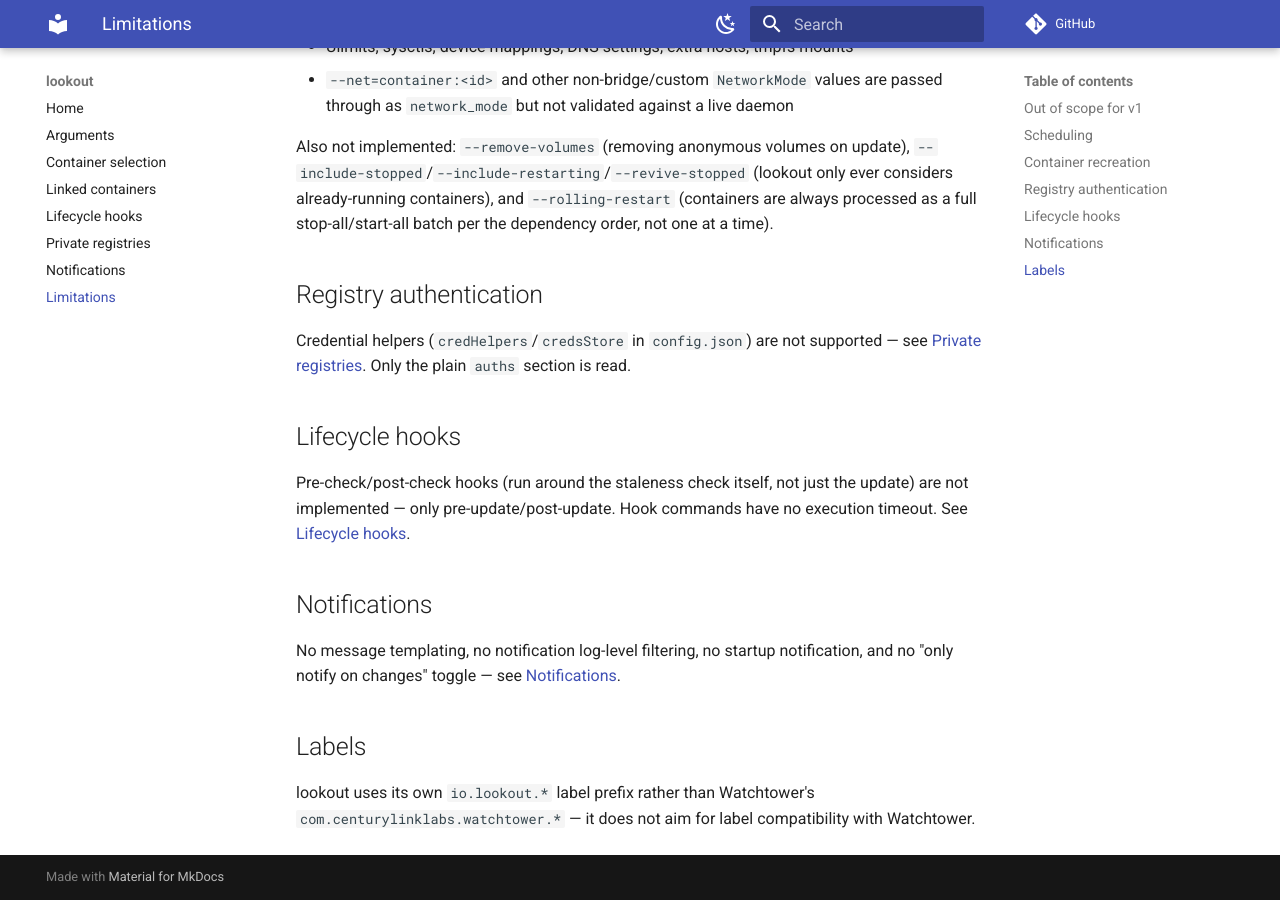
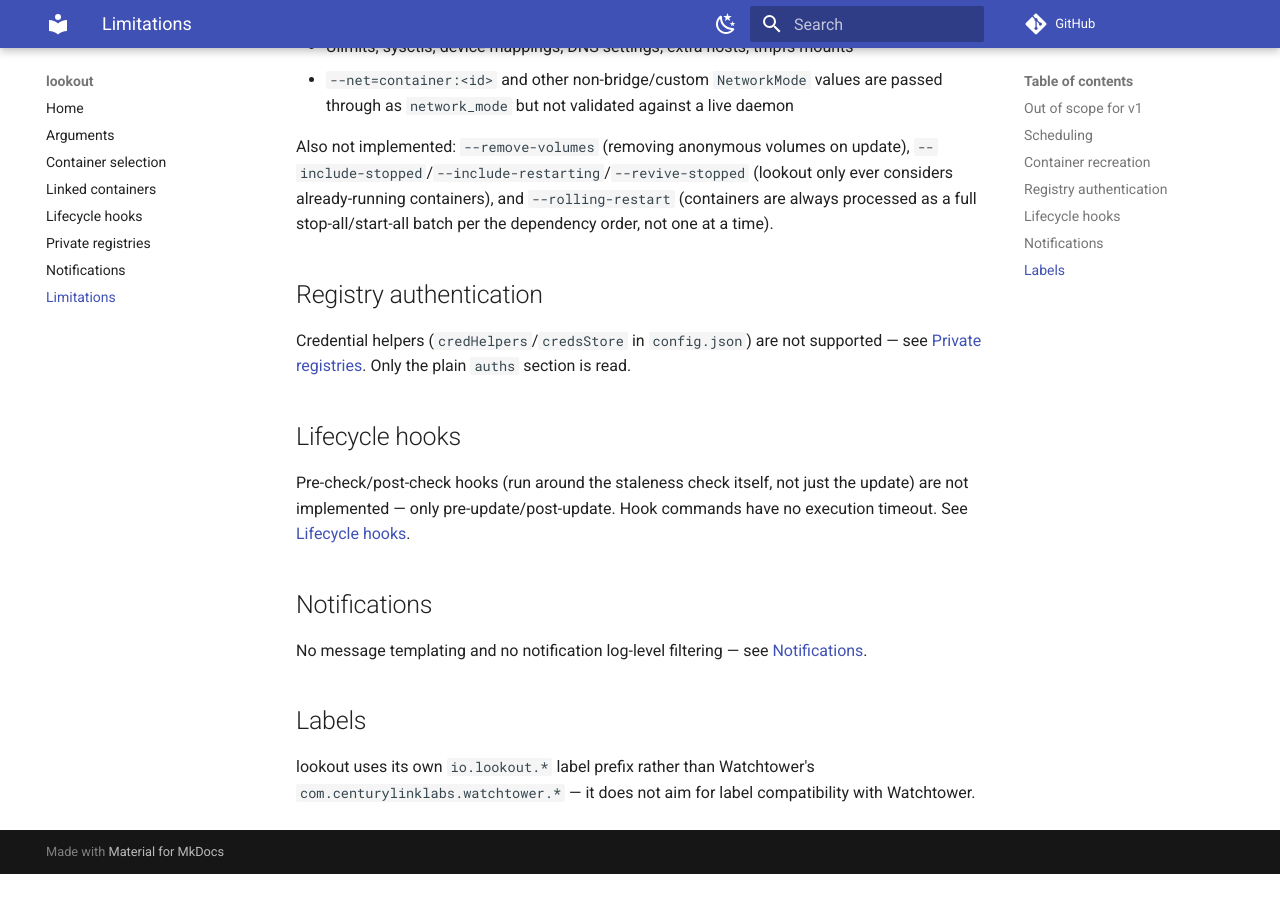
Before and after one commit to garage1118/lookout, an MkDocs documentation site: the page built from docs/limitations.md, in a window 1280 px wide and 900 px high, scrolled down 918 px. Built offline with MkDocs 1.6.1 and Material for MkDocs 9.7.7, drawn with Linux system fonts in a browser that asks for light colours; comment, search, counter and statistics services are not loaded; after the commit the page ends 1792 px from its top, so only the background shows below that.

Commit message:
Fix stale limitations doc: startup notification and notify-only-on-change now exist

```diff
--- a/docs/limitations.md
+++ b/docs/limitations.md
@@ -49,8 +49,8 @@ implemented — only pre-update/post-update. Hook commands have no execution tim
 
 ## Notifications
 
-No message templating, no notification log-level filtering, no startup notification, and no
-"only notify on changes" toggle — see [Notifications](notifications.md).
+No message templating and no notification log-level filtering — see
+[Notifications](notifications.md).
 
 ## Labels
 
```
